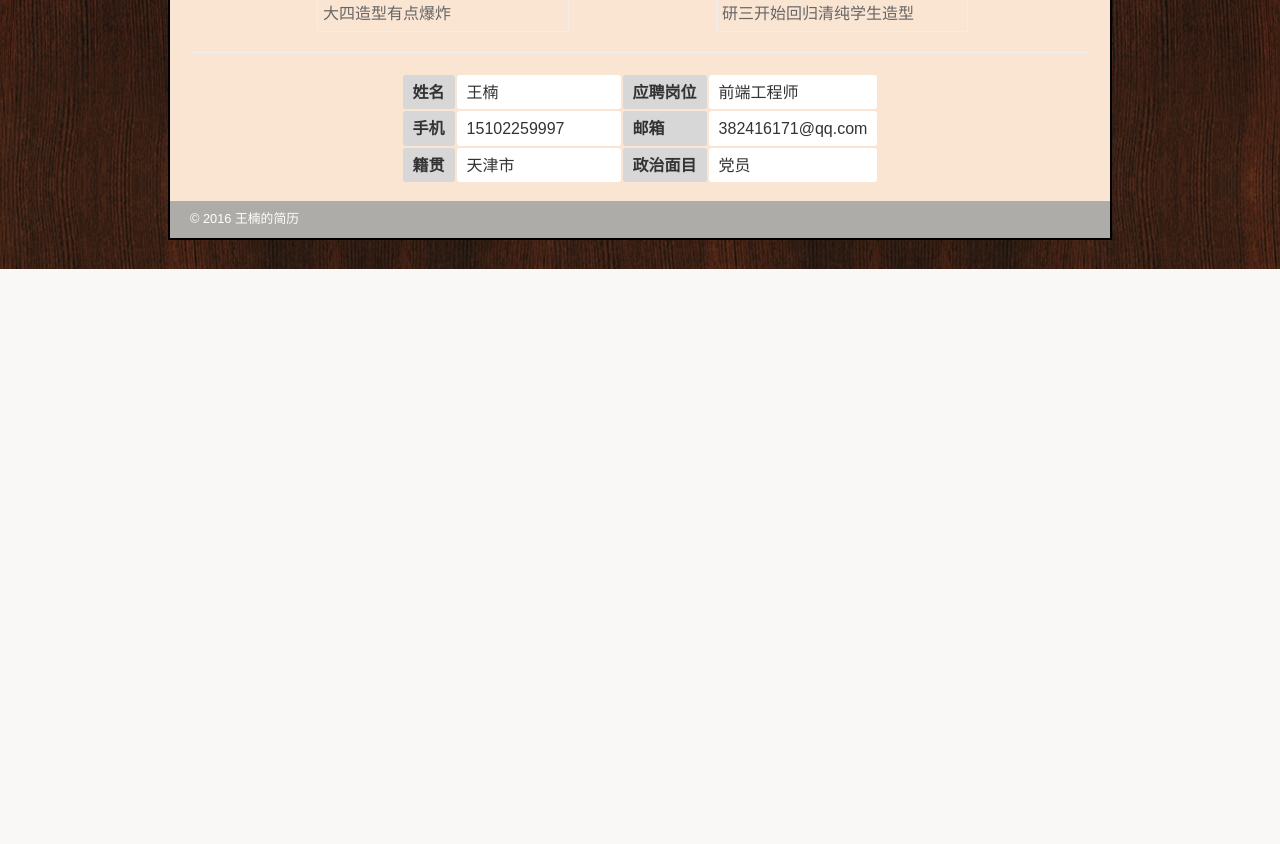
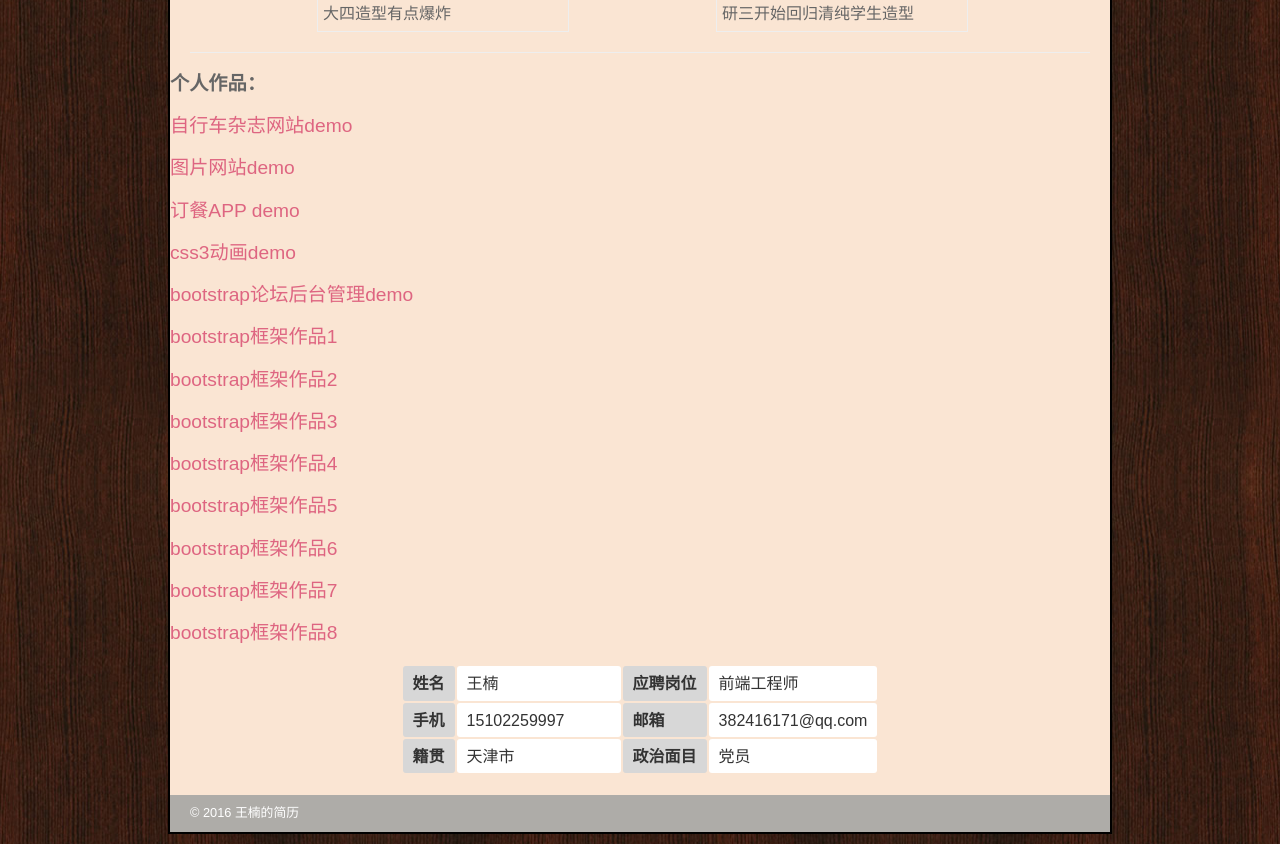
Before and after one commit to CTianjinNan/wangnan_resume_demo, a plain HTML site: page index.html in a window 1280 px wide. Shown: the part 531-1375 px from the top of the page. Before the commit the page ends 800 px from the top, so only its background shows below. Drawn offline with Linux system fonts and the light colour scheme.

Commit message:
Update index.html

```diff
--- a/index.html
+++ b/index.html
@@ -34,6 +34,22 @@
                         <figcaption>研三开始回归清纯学生造型</figcaption>
                     </figure>
                 </section><!-- .ID-card -->
+                <section class="works">
+                    <p><strong>个人作品：</strong></p>
+                    <p><a href="http://ctianjinnan.github.io/bicycle_site_demo/ " target="_blank">自行车杂志网站demo</a></p>
+                    <p> <a href="http://ctianjinnan.github.io/pic_site_demo/ " target="_blank">图片网站demo</a></p>
+                    <p> <a href="http://ctianjinnan.github.io/Ordering_APP_demo/" target="_blank">订餐APP demo</a></p>
+                    <p> <a href="http://ctianjinnan.github.io/css3_animate_demo/" target="_blank">css3动画demo</a></p>
+                    <p><a href="http://ctianjinnan.github.io/bootstrap_forum_demo/" target="_blank">bootstrap论坛后台管理demo</a></p>
+                    <p> <a href="https://ctianjinnan.github.io/bootstrap_practise1/" target="_blank">bootstrap框架作品1</a></p>
+                    <p> <a href="https://ctianjinnan.github.io/bootstrap_practise2/" target="_blank">bootstrap框架作品2</a></p>
+                    <p> <a href="https://ctianjinnan.github.io/bootstrap_practise3/ " target="_blank">bootstrap框架作品3</a></p>
+                    <p> <a href="https://ctianjinnan.github.io/bootstrap-practice4/" target="_blank">bootstrap框架作品4</a></p>
+                    <p> <a href="https://ctianjinnan.github.io/bootstrap-practice5/" target="_blank">bootstrap框架作品5</a></p>
+                    <p> <a href="https://ctianjinnan.github.io/bootstrap-practice6/" target="_blank">bootstrap框架作品6</a></p>
+                    <p><a href="https://ctianjinnan.github.io/bootstrap-practice7/" target="_blank">bootstrap框架作品7</a></p>
+                    <p> <a href="https://ctianjinnan.github.io/bootstrap-practice8/" target="_blank">bootstrap框架作品8</a></p>
+                </section>
                 <section class="infomation">
                     <table>
                         <!--<tr><th>基本信息</th></tr>-->
@@ -58,6 +74,7 @@
                     </table>
                 </section><!-- .info -->
             </section><!-- .basic-info -->
+
         </div><!-- .container -->
         <footer>
             &copy; 2016 王楠的简历
```
